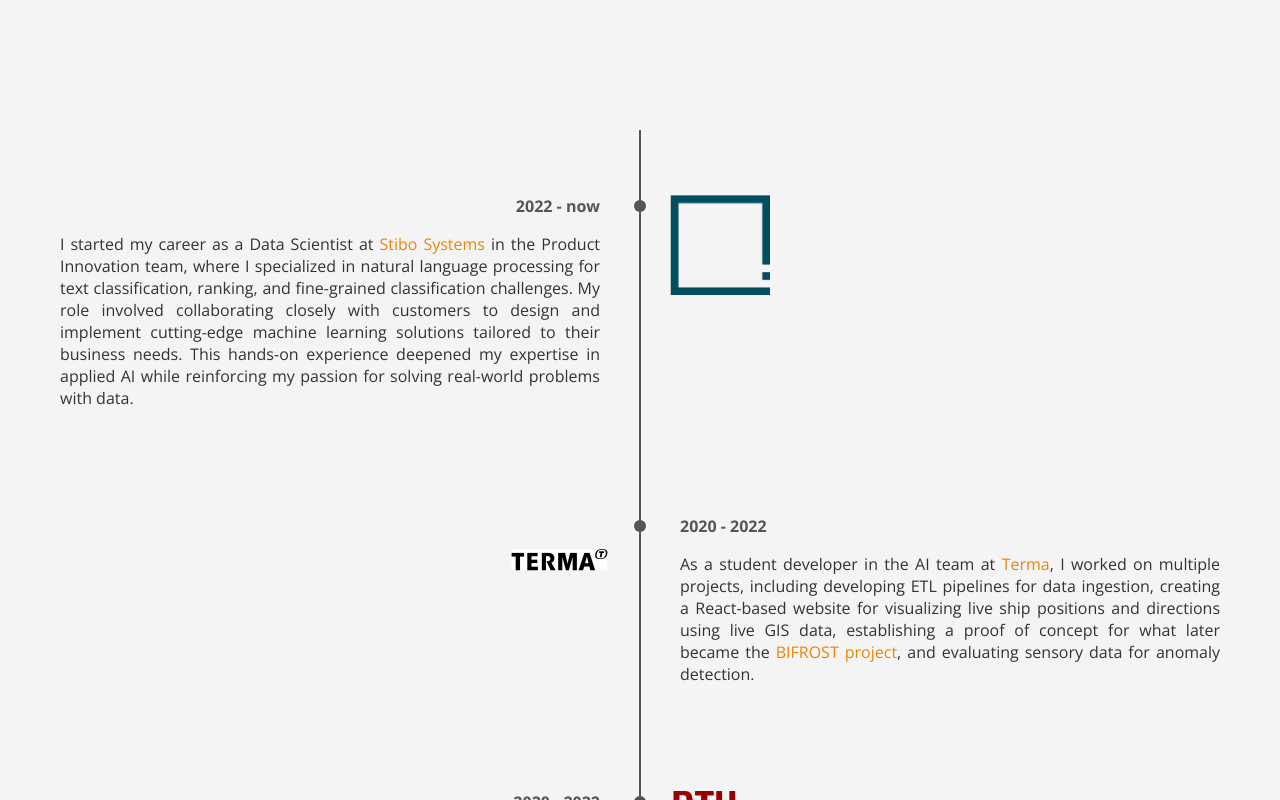
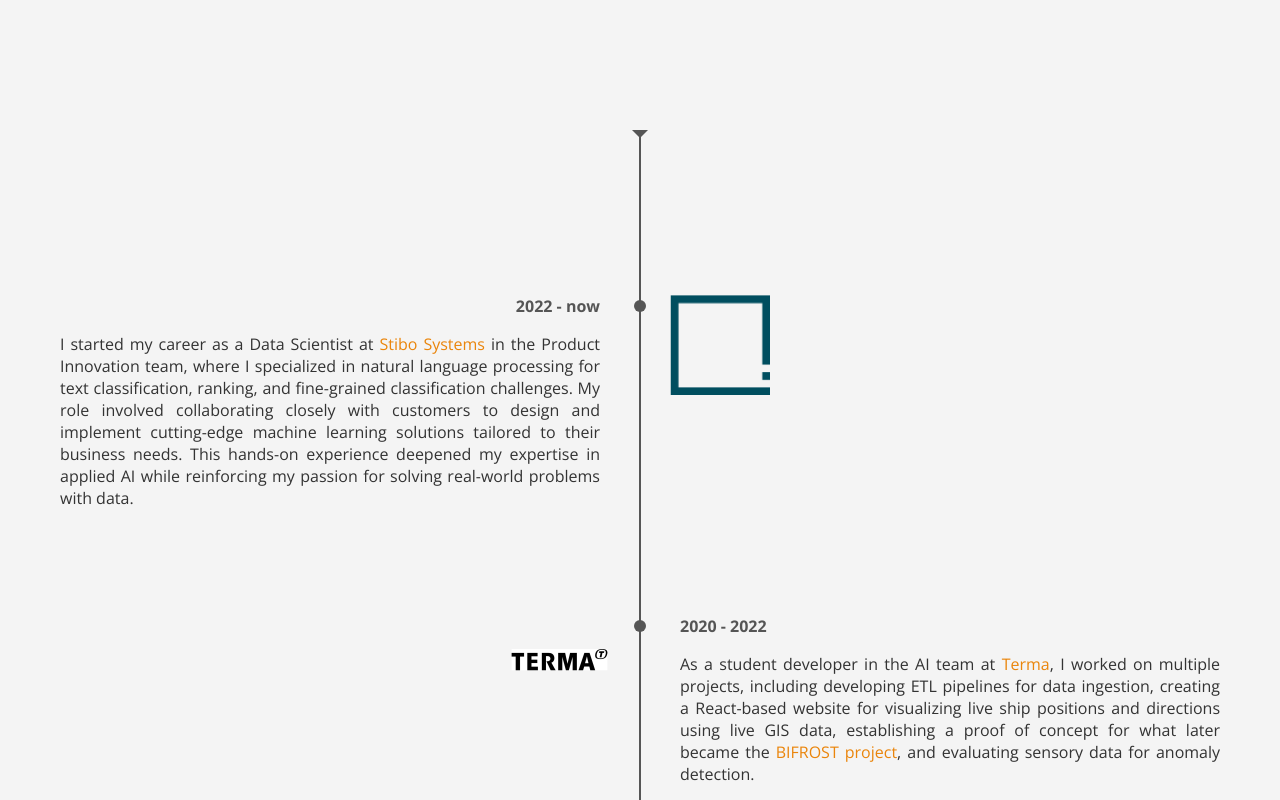
Before and after one commit to simonamtoft/cv-website, a React (Create React App) app: page / in a window 1280 px wide. Shown: the part 1680-2480 px from the top of the page. Built offline with nearby package versions, Linux system fonts and the light colour scheme.

Commit message:
improve timeline css

```diff
--- a/src/styles/Timeline.css
+++ b/src/styles/Timeline.css
@@ -1,6 +1,7 @@
 .timeline {
   position: relative;
   padding: 20px 0;
+  padding-top: 15vh;
   overflow: hidden; /* Hide potential overflow during positioning adjustments */
   display: grid;
   grid-template-columns: 1fr 40px 1fr; /* Left content, 40px central column, Right content */
@@ -16,6 +17,20 @@
   width: 2px;
   background: var(--medium-grey);
   z-index: 0; /* Ensure line is behind content */
+}
+
+.timeline::after {
+  content: '';
+  position: absolute;
+  top: 0px;
+  left: 50%;
+  transform: translateX(-50%); /* Center horizontally */
+  width: 0;
+  height: 0;
+  border-left: 8px solid transparent;
+  border-right: 8px solid transparent;
+  border-top: 8px solid var(--medium-grey); /* Downward pointing triangle */
+  z-index: 2;
 }
 
 .timeline-dot {
```
